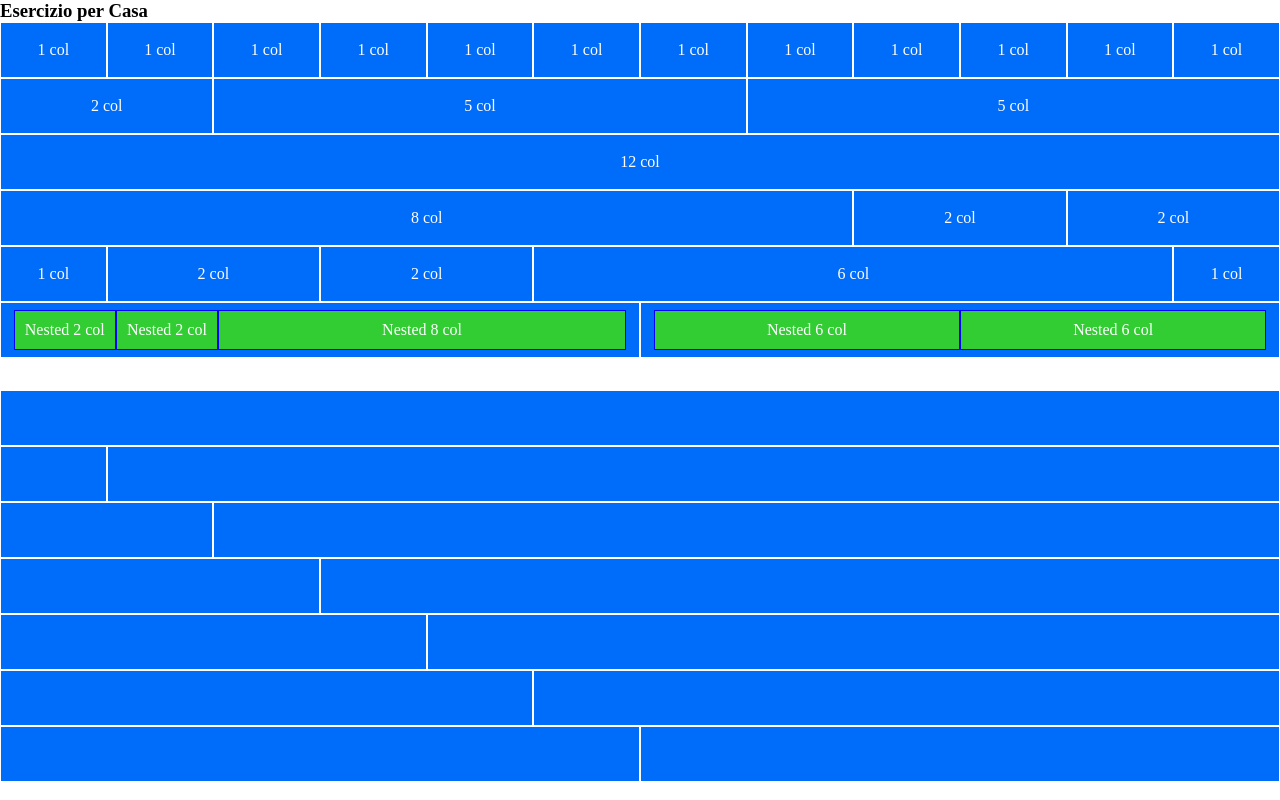
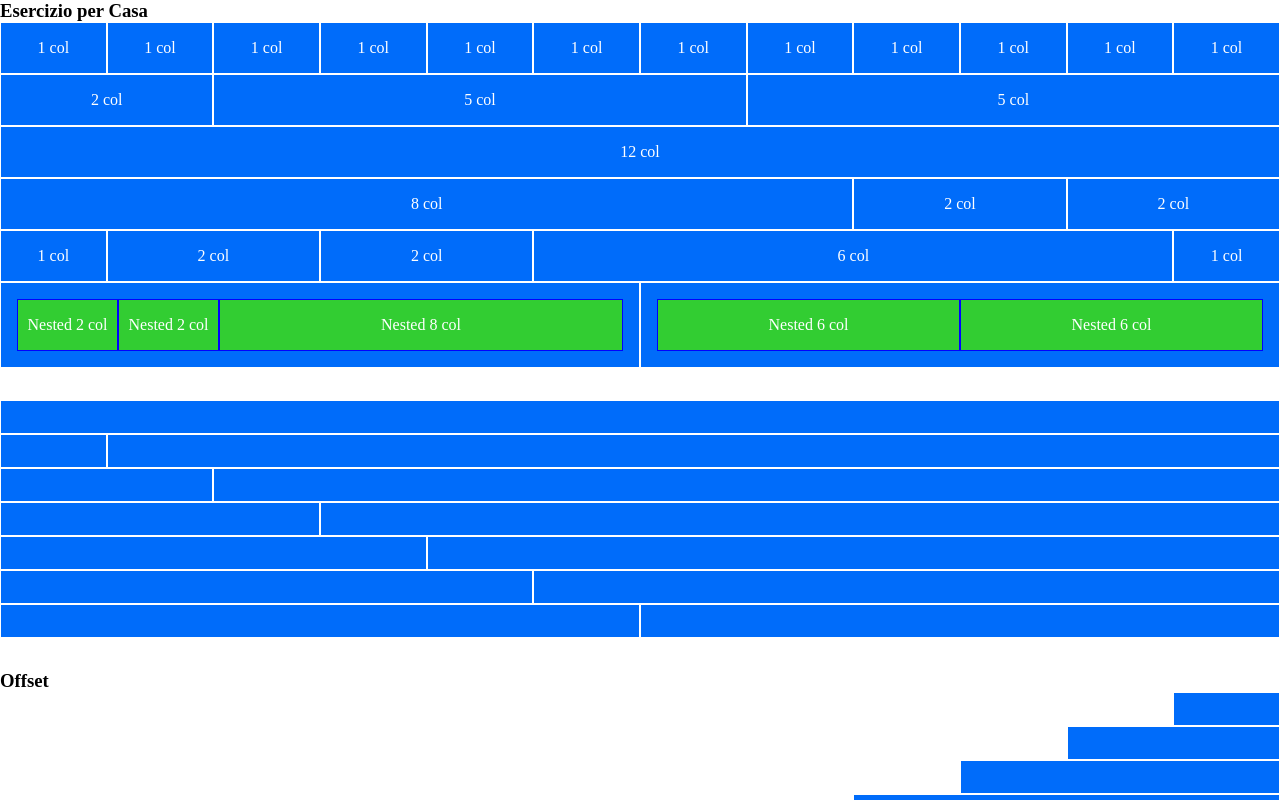
Before and after one commit to LucaGarizio/html-css-12bool, a plain HTML site: page index.html in a window 1280 px wide. Shown: the top 800 px of the page. Drawn offline with Linux system fonts and the light colour scheme.

Commit message:
Spacer column aggiunto

```diff
--- a/css/style.css
+++ b/css/style.css
@@ -1,19 +1,30 @@
 [class*="col-"] {
     border: 1px solid white;
     background-color: #006cfa;
-    display: flex;
-    flex-direction: row;
-    align-items: center;
-    justify-content: center;
-    height: 3.5rem;
+}
+
+.text-align{
+    text-align: center;
 }
 
 span{
     color:#fff;
 }
 
+.padding{
+    padding: 1rem;
+}
+
 .spacer{
     margin-bottom: 2rem;
+}
+
+.spacer-1{
+    margin: 1rem 0;
+}
+
+.spacer-2{
+    margin: 2rem 0;
 }
 
 .row{
@@ -26,6 +37,5 @@ span{
 
 .green{
     background-color: limegreen;
-    height: 2.5rem;
     border: 1px solid blue;
 }
--- a/index.html
+++ b/index.html
@@ -11,128 +11,177 @@
     <section class="spacer">
         <div class="container-fluid">
             <h3>Esercizio per Casa</h3>
-            <div class="row">
-               <div class="col-1 col-sm-1 col-md-1 col-lg-1 col-xl-1">
-                <span>1 col</span>
-               </div>
-
-               <div class="col-1 col-sm-1 col-md-1 col-lg-1 col-xl-1">
-                <span>1 col</span>
-               </div>
-
-               <div class="col-1 col-sm-1 col-md-1 col-lg-1 col-xl-1">
-                <span>1 col</span>
-               </div>
-
-               <div class="col-1 col-sm-1 col-md-1 col-lg-1 col-xl-1">
-                <span>1 col</span>
-               </div>
-
-               <div class="col-1 col-sm-1 col-md-1 col-lg-1 col-xl-1">
-                <span>1 col</span>
-               </div>
-
-               <div class="col-1 col-sm-1 col-md-1 col-lg-1 col-xl-1">
-                <span>1 col</span>
-               </div>
-
-               <div class="col-1 col-sm-1 col-md-1 col-lg-1 col-xl-1">
-                <span>1 col</span>
-               </div>
-
-               <div class="col-1 col-sm-1 col-md-1 col-lg-1 col-xl-1">
-                <span>1 col</span>
-               </div>
-
-               <div class="col-1 col-sm-1 col-md-1 col-lg-1 col-xl-1">
-                <span>1 col</span>
-               </div>
-
-               <div class="col-1 col-sm-1 col-md-1 col-lg-1 col-xl-1">
-                <span>1 col</span>
-               </div>
-
-               <div class="col-1 col-sm-1 col-md-1 col-lg-1 col-xl-1">
-                <span>1 col</span>
-               </div>
-
-               <div class="col-1 col-sm-1 col-md-1 col-lg-1 col-xl-1">
+            <div class="row text-align center-y">
+               <div class="col-1 col-sm-1 col-md-1 col-lg-1 col-xl-1 ">
+                    <div class="spacer-1">
                         <span>1 col</span>
                     </div>
                </div>
 
-            <div class="row">
+               <div class="col-1 col-sm-1 col-md-1 col-lg-1 col-xl-1 ">
+                    <div class="spacer-1">
+                        <span>1 col</span>
+                    </div>
+                </div>
+
+                <div class="col-1 col-sm-1 col-md-1 col-lg-1 col-xl-1 ">
+                    <div class="spacer-1">
+                        <span>1 col</span>
+                    </div>
+                </div>
+
+                <div class="col-1 col-sm-1 col-md-1 col-lg-1 col-xl-1 ">
+                    <div class="spacer-1">
+                        <span>1 col</span>
+                    </div>
+                </div>
+
+                <div class="col-1 col-sm-1 col-md-1 col-lg-1 col-xl-1 ">
+                    <div class="spacer-1">
+                        <span>1 col</span>
+                    </div>
+                </div>
+
+                <div class="col-1 col-sm-1 col-md-1 col-lg-1 col-xl-1 ">
+                    <div class="spacer-1">
+                        <span>1 col</span>
+                    </div>
+                </div>
+
+                <div class="col-1 col-sm-1 col-md-1 col-lg-1 col-xl-1 ">
+                    <div class="spacer-1">
+                        <span>1 col</span>
+                    </div>
+                </div>
+
+                <div class="col-1 col-sm-1 col-md-1 col-lg-1 col-xl-1 ">
+                    <div class="spacer-1">
+                        <span>1 col</span>
+                    </div>
+                </div>
+
+                <div class="col-1 col-sm-1 col-md-1 col-lg-1 col-xl-1 ">
+                    <div class="spacer-1">
+                        <span>1 col</span>
+                    </div>
+                </div>
+
+                <div class="col-1 col-sm-1 col-md-1 col-lg-1 col-xl-1 ">
+                    <div class="spacer-1">
+                        <span>1 col</span>
+                    </div>
+                </div>
+
+                <div class="col-1 col-sm-1 col-md-1 col-lg-1 col-xl-1 ">
+                    <div class="spacer-1">
+                        <span>1 col</span>
+                    </div>
+                </div>
+
+                <div class="col-1 col-sm-1 col-md-1 col-lg-1 col-xl-1 ">
+                    <div class="spacer-1">
+                        <span>1 col</span>
+                    </div>
+                </div>
+
+            </div>
+
+            <div class="row text-align">
                 <div class="col-2 col-sm-2 col-md-2 col-lg-2 col-xl-2">
+                    <div class="spacer-1">
                         <span>2 col</span>
                     </div>
 
-                <div class="col-5 col-sm-5 col-md-5 col-lg-5 col-xl-5">
-                    <span>5 col</span>
                 </div>
 
                 <div class="col-5 col-sm-5 col-md-5 col-lg-5 col-xl-5">
+                    <div class="spacer-1">
                         <span>5 col</span>
                     </div>
                 </div>
 
-            <div class="row">
+                <div class="col-5 col-sm-5 col-md-5 col-lg-5 col-xl-5">
+                    <div class="spacer-1">
+                        <span>5 col</span>
+                    </div>
+                </div>
+            </div>
+
+            <div class="row text-align">
                 <div class="col-12 col-sm-12 col-md-12 col-lg-12 col-xl-12">
+                    <div class="spacer-1">
                         <span>12 col</span>
                     </div>
                 </div>
+            </div>
 
-            <div class="row">
+            <div class="row text-align">
                 <div class="col-8 col-sm-8 col-md-8 col-lg-8 col-xl-8">
+                    <div class="spacer-1">
                         <span>8 col</span>
+                    </div>
                 </div>
 
                 <div class="col-2 col-sm-2 col-md-2 col-lg-2 col-xl-2">
-                    <span>2 col</span>
-                </div>
-
-                <div class="col-2 col-sm-2 col-md-2 col-lg-2 col-xl-2">
+                    <div class="spacer-1">
                         <span>2 col</span>
                     </div>
                 </div>
 
-            <div class="row">
+                <div class="col-2 col-sm-2 col-md-2 col-lg-2 col-xl-2">
+                    <div class="spacer-1">
+                        <span>2 col</span>
+                    </div>
+                </div>
+            </div>
+
+            <div class="row text-align">
                 <div class="col-1 col-sm-1 col-md-1 col-lg-1 col-xl-1">
+                    <div class="spacer-1">
                         <span>1 col</span>
+                    </div>
                 </div>
 
                 <div class="col-2 col-sm-2 col-md-2 col-lg-2 col-xl-2">
+                    <div class="spacer-1">
                         <span>2 col</span>
+                    </div>
                 </div>
 
                 <div class="col-2 col-sm-2 col-md-2 col-lg-2 col-xl-2">
+                    <div class="spacer-1">
                         <span>2 col</span>
+                    </div>
                 </div>
 
                 <div class="col-6 col-sm-6 col-md-6 col-lg-6 col-xl-6">
+                    <div class="spacer-1">
                         <span>6 col</span>
+                    </div>
                 </div>
 
                 <div class="col-1 col-sm-1 col-md-1 col-lg-1 col-xl-1">
+                    <div class="spacer-1">
                         <span>1 col</span>
+                    </div>
                 </div>
             </div>
 
             <div class="row">
                 <div class="col-6 col-sm-6 col-md-6 col-lg-6 col-xl-6">
-                    <div class="row ml-mr">
+                    <div class="row padding text-align">
                         <div class="col-2 col-sm-2 col-md-2 col-lg-2 col-xl-2 green">
-                            <div class="content-col">
+                            <div class="spacer-1">
                                 <span>Nested 2 col</span>
                             </div>
                         </div>
                         <div class="col-2 col-sm-2 col-md-2 col-lg-2 col-xl-2 green">
-                            <div class="content-col">
+                            <div class="spacer-1">
                                 <span>Nested 2 col</span>
                             </div>
                         </div>
-
                         <div class="col-8 col-sm-8 col-md-8 col-lg-8 col-xl-8 green">
-                            <div class="content-col">
+                            <div class="spacer-1">
                                 <span>Nested 8 col</span>
                             </div>
                         </div>
@@ -140,14 +189,14 @@
                 </div>
 
                 <div class="col-6 col-sm-6 col-md-6 col-lg-6 col-xl-6">
-                    <div class="row ml-mr">
+                    <div class="row padding text-align">
                         <div class="col-6 col-sm-6 col-md-6 col-lg-6 col-xl-6 green">
-                             <div class="content-col">
+                            <div class="spacer-1">
                                 <span>Nested 6 col</span>
                             </div>
                         </div>
                         <div class="col-6 col-sm-6 col-md-6 col-lg-6 col-xl-6 green">
-                             <div class="content-col">
+                            <div class="spacer-1">
                                 <span>Nested 6 col</span>
                             </div>
                         </div>
@@ -161,54 +210,93 @@
         <div class="container-fluid">
             <div class="row">
                 <div class="col-12 col-sm-12 col-md-12 col-lg-12 col-xl-12">
+                    <div class="spacer-2">
+
+                    </div>
                 </div>
             </div>
 
             <div class="row">
                 <div class="col-1 col-sm-1 col-md-1 col-lg-1 col-xl-1">
+                    <div class="spacer-2">
+
+                    </div>
                 </div>
 
                 <div class="col-11 col-sm-11 col-md-11 col-lg-11 col-xl-11">
+                    <div class="spacer-2">
+
+                    </div>
                 </div>
             </div>
 
             <div class="row">
                 <div class="col-2 col-sm-2 col-md-2 col-lg-2 col-xl-2">
+                    <div class="spacer-2">
+
+                    </div>
                 </div>
 
                 <div class="col-10 col-sm-10 col-md-10 col-lg-10 col-xl-10">
+                    <div class="spacer-2">
+
+                    </div>
                 </div>
             </div>
 
             <div class="row">
                 <div class="col-3 col-sm-3 col-md-3 col-lg-3 col-xl-3">
+                    <div class="spacer-2">
+
+                    </div>
                 </div>
 
                 <div class="col-9 col-sm-9 col-md-9 col-lg-9 col-xl-9">
+                    <div class="spacer-2">
+
+                    </div>
                 </div>
             </div>
 
             <div class="row">
                 <div class="col-4 col-sm-4 col-md-4 col-lg-4 col-xl-4">
+                    <div class="spacer-2">
+
+                    </div>
                 </div>
 
                 <div class="col-8 col-sm-8 col-md-8 col-lg-8 col-xl-8">
+                    <div class="spacer-2">
+
+                    </div>
                 </div>
             </div>
 
             <div class="row">
                 <div class="col-5 col-sm-5 col-md-5 col-lg-5 col-xl-5">
+                    <div class="spacer-2">
+
+                    </div>
                 </div>
 
                 <div class="col-7 col-sm-7 col-md-7 col-lg-7 col-xl-7">
+                    <div class="spacer-2">
+
+                    </div>
                 </div>
             </div>
 
             <div class="row">
                 <div class="col-6 col-sm-6 col-md-6 col-lg-6 col-xl-6">
+                    <div class="spacer-2">
+
+                    </div>
                 </div>
 
                 <div class="col-6 col-sm-6 col-md-6 col-lg-6 col-xl-6">
+                    <div class="spacer-2">
+
+                    </div>
                 </div>
             </div>
         </div>
@@ -219,56 +307,89 @@
             <h3>Offset</h3>
             <div class="row">
                 <div class="col-1 col-offset-11 col-sm-1 col-offset-sm-11 col-md-1 col-offset-sm-11 col-lg-1 col-offset-lg-11 col-xl-1 col-offset-lg-11">
+                    <div class="spacer-2">
+
+                    </div>
                 </div>
             </div>
 
             <div class="row">
                 <div class="col-2 col-offset-10 col-sm-2 col-offset-sm-10 col-md-2 col-offset-sm-10 col-lg-2 col-offset-lg-10 col-xl-2 col-offset-lg-10">
+                    <div class="spacer-2">
+
+                    </div>
                 </div>
             </div>
 
             <div class="row">
                 <div class="col-3 col-offset-9 col-sm-3 col-offset-sm-9 col-md-3 col-offset-sm-9 col-lg-3 col-offset-lg-9 col-xl-3 col-offset-lg-9">
+                    <div class="spacer-2">
+
+                    </div>
                 </div>
             </div>
 
             <div class="row">
                 <div class="col-4 col-offset-8 col-sm-4 col-offset-sm-8 col-md-4 col-offset-sm-8 col-lg-4 col-offset-lg-8 col-xl-4 col-offset-lg-8">
+                    <div class="spacer-2">
+
+                    </div>
                 </div>
             </div>
 
             <div class="row">
                 <div class="col-5 col-offset-7 col-sm-5 col-offset-sm-7 col-md-5 col-offset-sm-7 col-lg-5 col-offset-lg-7 col-xl-5 col-offset-lg-7">
+                    <div class="spacer-2">
+
+                    </div>
                 </div>
             </div>
 
             <div class="row">
                 <div class="col-6 col-offset-6 col-sm-6 col-offset-sm-6 col-md-6 col-offset-sm-6 col-lg-6 col-offset-lg-6 col-xl-6 col-offset-lg-6">
+                    <div class="spacer-2">
+
+                    </div>
                 </div>
             </div>
 
             <div class="row">
                 <div class="col-7 col-offset-5 col-sm-7 col-offset-sm-5 col-md-7 col-offset-sm-5 col-lg-7 col-offset-lg-5 col-xl-7 col-offset-lg-5">
+                    <div class="spacer-2">
+
+                    </div>
                 </div>
             </div>
 
             <div class="row">
                 <div class="col-8 col-offset-4 col-sm-8 col-offset-sm-4 col-md-8 col-offset-sm-4 col-lg-8 col-offset-lg-4 col-xl-8 col-offset-lg-4">
+                    <div class="spacer-2">
+
+                    </div>
                 </div>
             </div>
 
             <div class="row">
                 <div class="col-9 col-offset-3 col-sm-9 col-offset-sm-3 col-md-9 col-offset-sm-3 col-lg-9 col-offset-lg-3 col-xl-9 col-offset-lg-3">
+                    <div class="spacer-2">
+
+                    </div>
                 </div>
             </div>
 
             <div class="row">
                 <div class="col-10 col-offset-11 col-sm-10 col-offset-sm-2 col-md-10 col-offset-sm-2 col-lg-10 col-offset-lg-2 col-xl-10 col-offset-lg-2">
+                    <div class="spacer-2">
+
+                    </div>
                 </div>
             </div>
 
             <div class="row">
                 <div class="col-11 col-offset-1 col-sm-11 col-offset-sm-1 col-md-11 col-offset-sm-1 col-lg-11 col-offset-lg-1 col-xl-11 col-offset-lg-1">
+                    <div class="spacer-2">
+
+                    </div>
                 </div>
             </div>
         </div>
```
Lines whose indentation alone changed are shown as unchanged.
